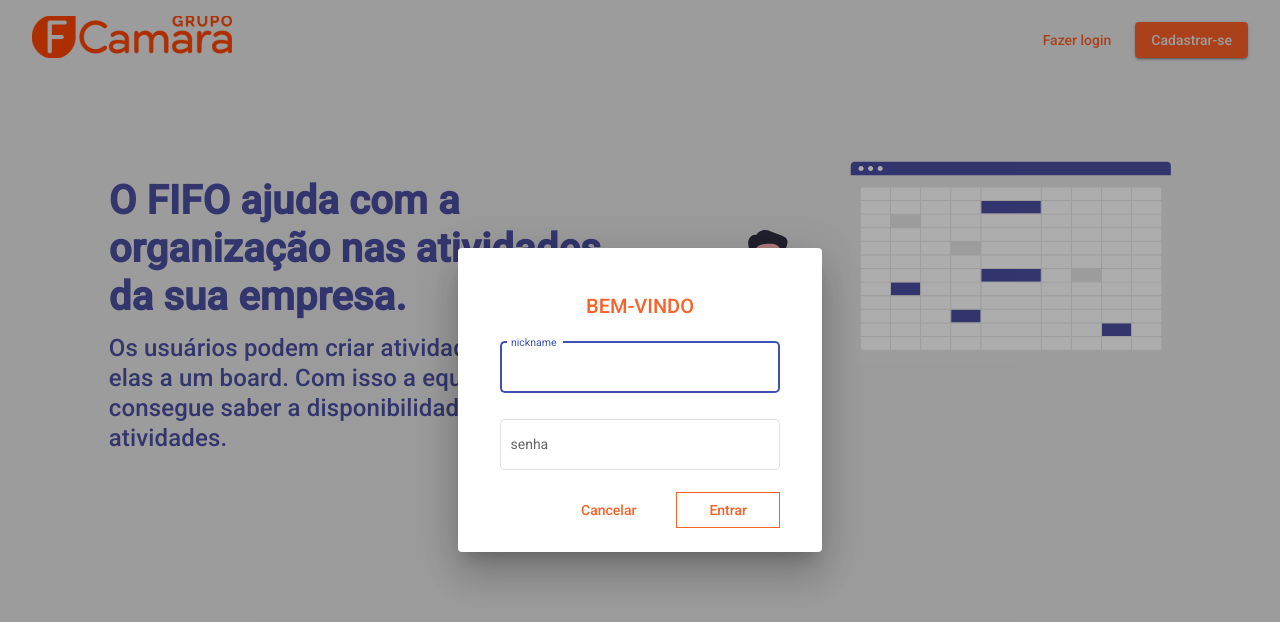
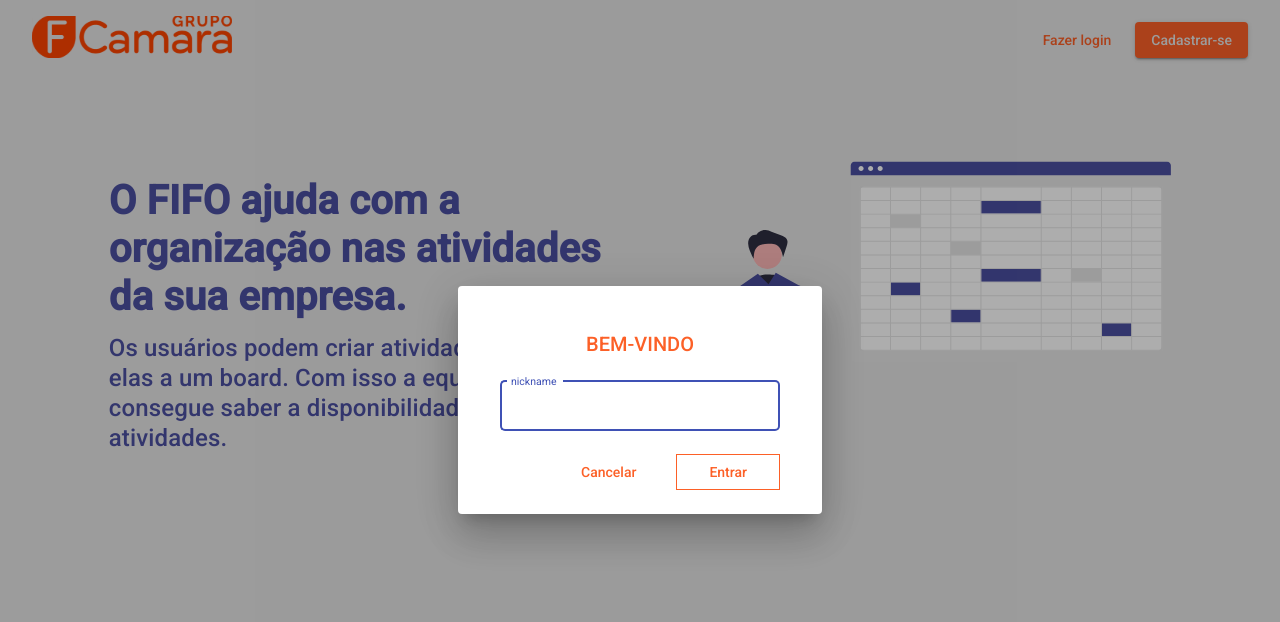
Before and after one commit to laurencioScript/FIFO-FRONT, an Angular app: page / in a window 1280 px wide. Both pictures are taken after a click on the button "Fazer login". Shown: the top 622 px of the page. Built offline with nearby package versions, Linux system fonts and the light colour scheme.

Commit message:
fix : remove input password

```diff
--- a/src/app/home-page/form-login/form-login.component.html
+++ b/src/app/home-page/form-login/form-login.component.html
@@ -12,10 +12,10 @@
       />
     </mat-form-field>
     <br />
-    <mat-form-field appearance="outline">
+    <!-- <mat-form-field appearance="outline">
       <mat-label>senha</mat-label>
       <input matInput name="senha" type="text" placeholder="Ex.: 1234" />
-    </mat-form-field>
+    </mat-form-field> -->
   </div>
   <div class="btn-group">
     <button mat-button mat-dialog-close>Cancelar</button>
```
